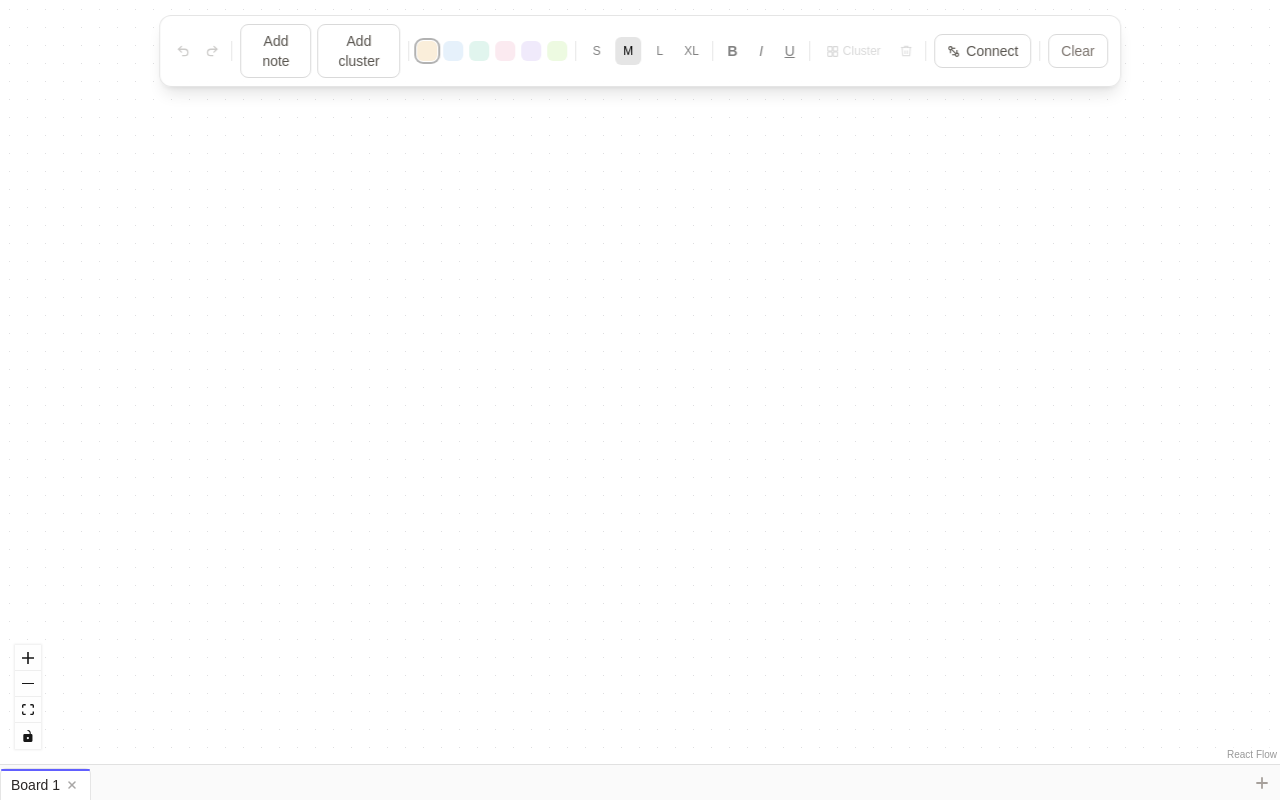
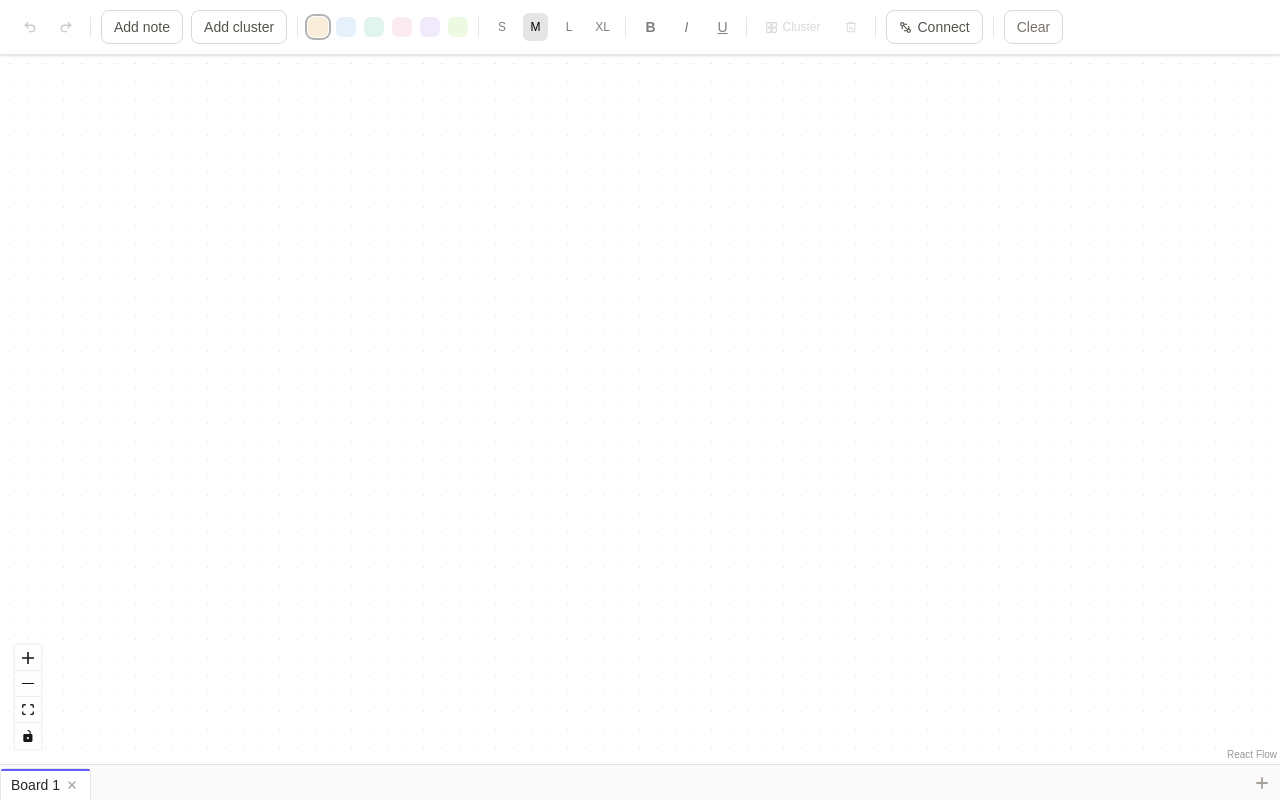
Before and after one commit to dixiuseb/big-corkboard, a Next.js app: page / in a window 1280 px wide. Built offline with nearby package versions, Linux system fonts and the light colour scheme.

Commit message:
fix: changed toolbar to span across window and lowered cluster panel to avoid overlap

```diff
--- a/src/components/ClusterPanel.tsx
+++ b/src/components/ClusterPanel.tsx
@@ -243,7 +243,7 @@ export function ClusterPanel({
         </p>
       </div>
     )}
-    <div className="pointer-events-none fixed bottom-9 right-0 top-0 z-50 flex w-80 flex-col">
+    <div className="pointer-events-none fixed bottom-9 right-0 top-14 z-50 flex w-80 flex-col">
       {/* pointer-events-auto wrapper also absorbs all drag events so dropping
           anywhere over the panel never falls through to the canvas handler. */}
       <div
--- a/src/components/Toolbar.tsx
+++ b/src/components/Toolbar.tsx
@@ -96,8 +96,11 @@ export function Toolbar({
   const fontSize = formatting.fontSize ?? "md";
 
   return (
-    <Panel position="top-center" className="m-2">
-      <div className="flex items-center gap-1.5 rounded-xl border border-black/10 bg-white/90 px-3 py-2 shadow-lg backdrop-blur-md dark:border-white/10 dark:bg-neutral-800/90">
+    <Panel
+      position="top-left"
+      className="!m-0 inset-x-0 w-full max-w-none border-b border-black/10 bg-white/95 shadow-sm backdrop-blur-md dark:border-white/10 dark:bg-neutral-900/95"
+    >
+      <div className="flex min-h-12 w-full min-w-0 flex-nowrap items-center gap-x-2 gap-y-1 overflow-x-auto px-4 py-2.5">
 
         {/* Undo / Redo */}
         <button
```
